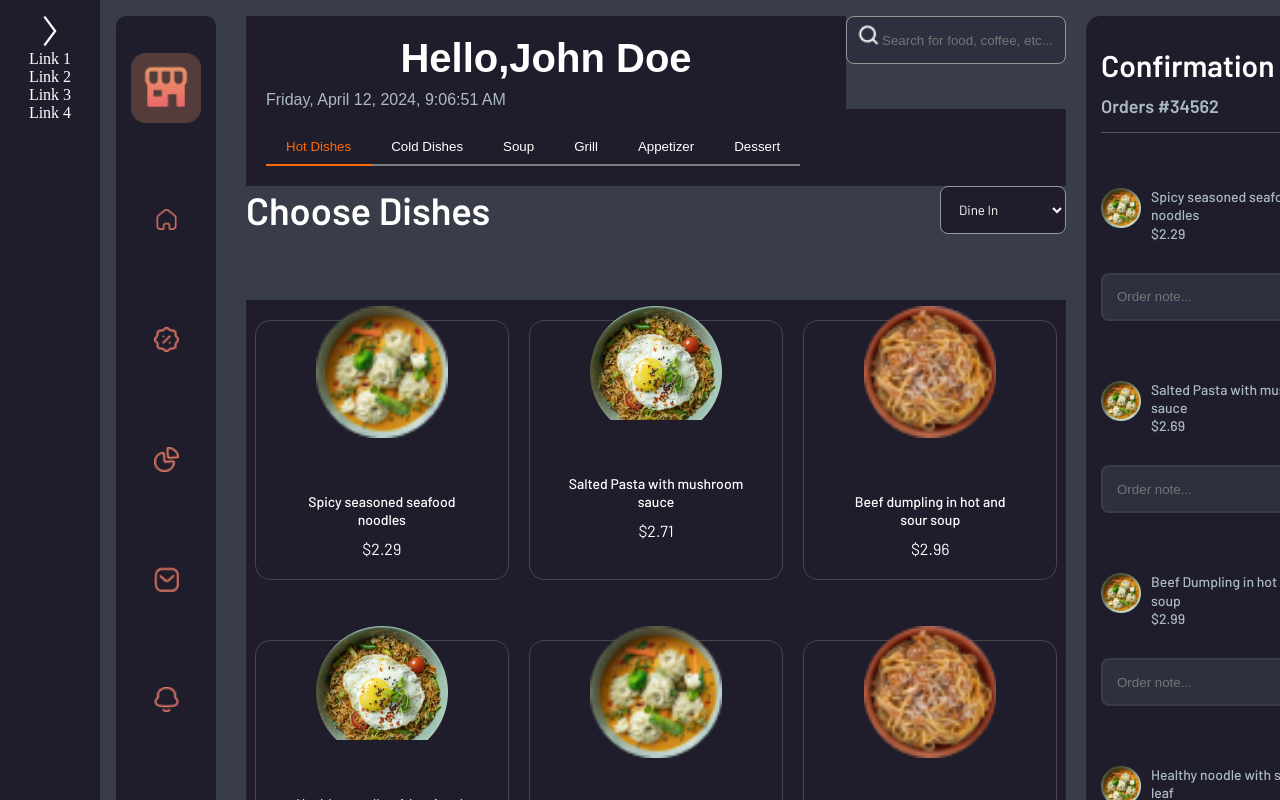
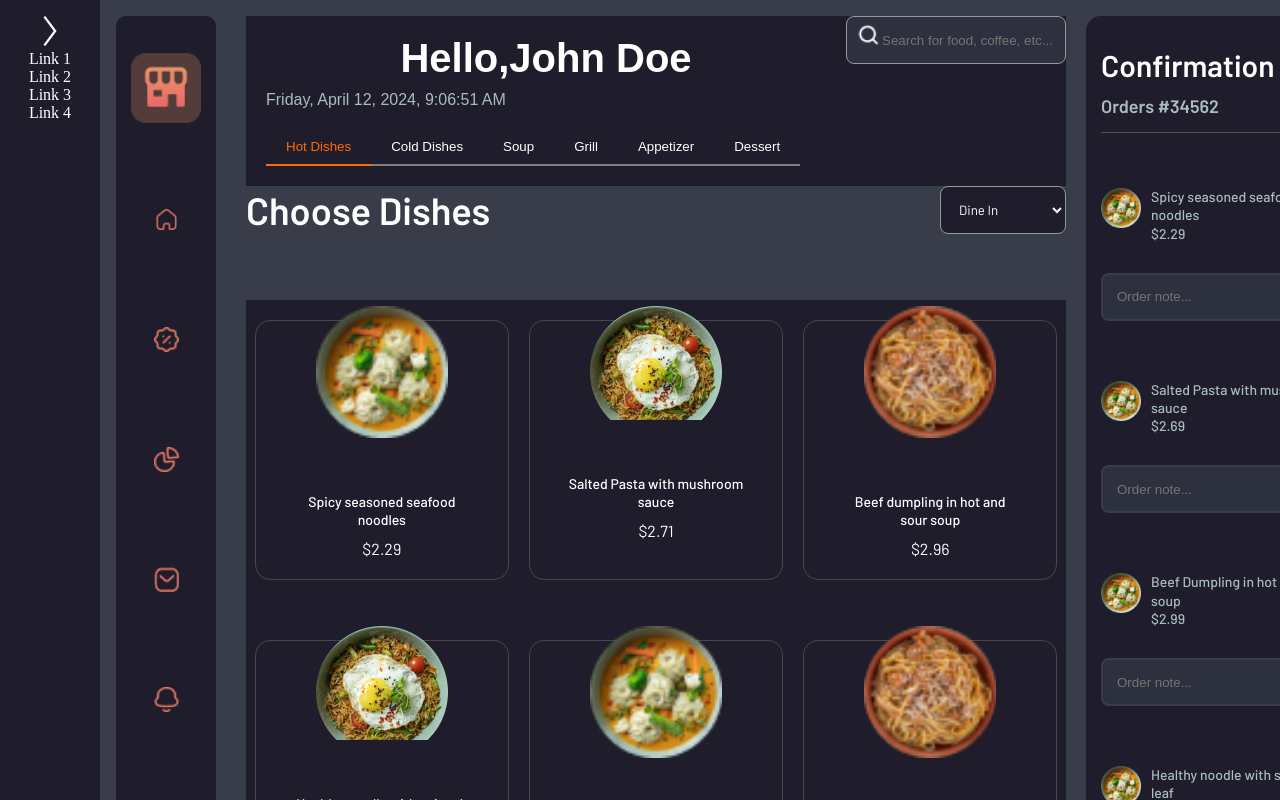
Before and after one commit to altugaltuner/food-order-altug, a React (Vite) app: page / in a window 1280 px wide. Shown: the top 800 px of the page. Built offline with nearby package versions, Linux system fonts and the light colour scheme; no server answers; the database is empty; sample sign-in values are in the browser's storage.

Commit message:
Update DishesMenu.scss

```diff
--- a/src/components/DishesMenu/DishesMenu.scss
+++ b/src/components/DishesMenu/DishesMenu.scss
@@ -2,6 +2,7 @@
     display: flex;
     width: 820px;
     justify-content: space-between;
+    background-color: #1F1D2B;
 
     .left-top-of-dishes {
 
```
